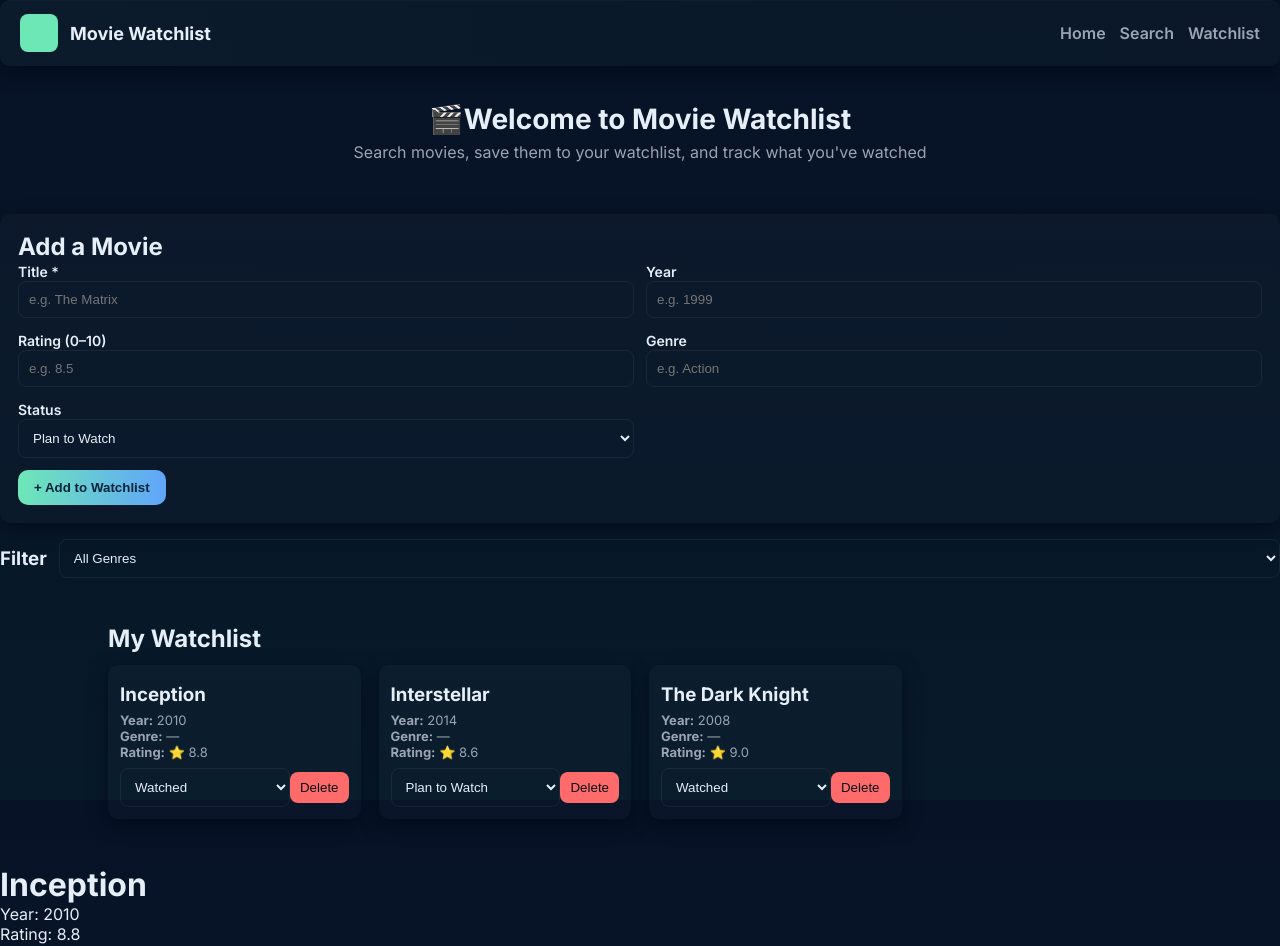
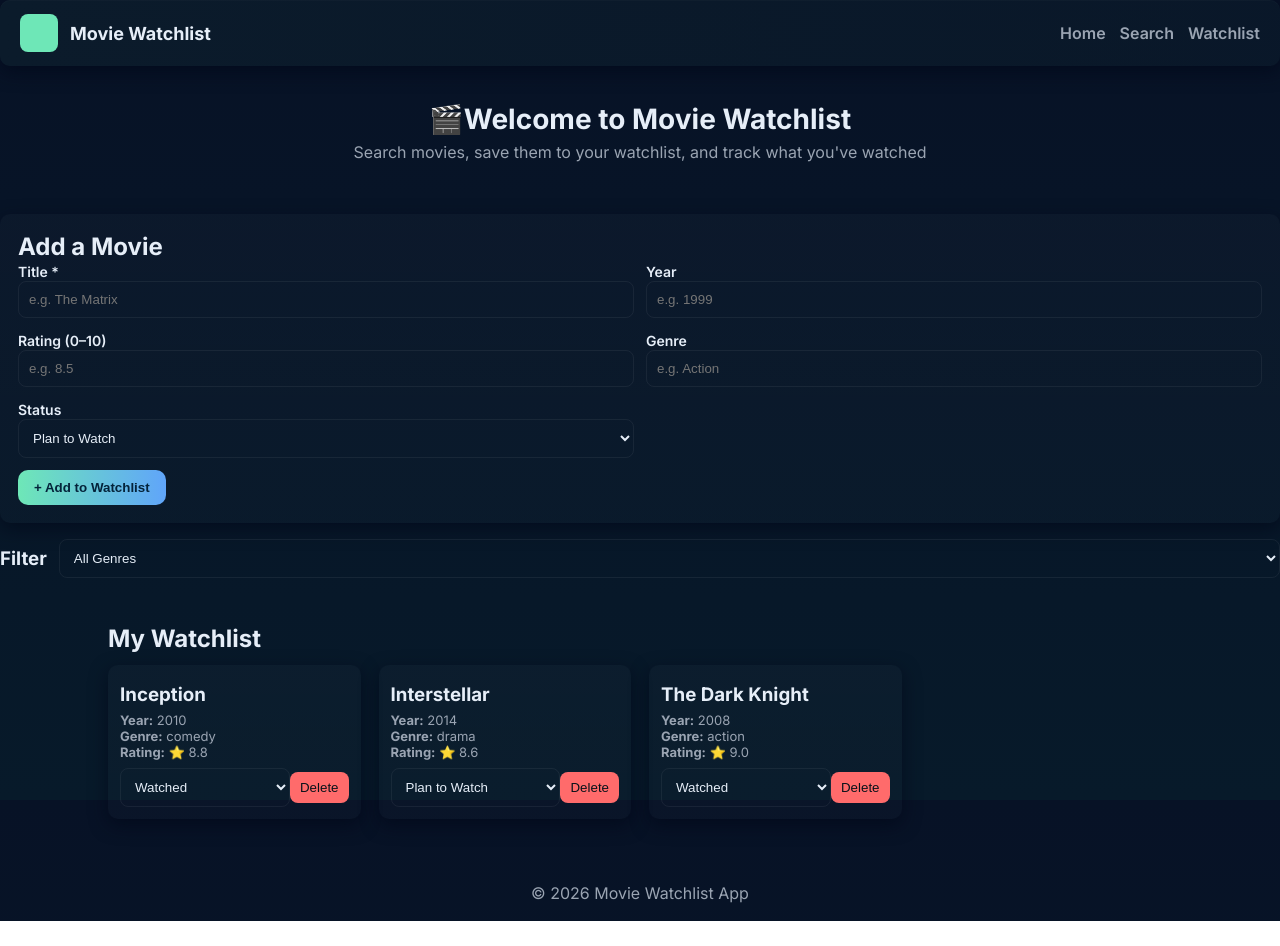
Before and after one commit to ludemond/Group-project, a React (Vite) app: page / in a window 1280 px wide. Shown: the top 946 px of the page. After the commit the page ends 921 px from the top, so only its background shows below. Built offline with nearby package versions, Linux system fonts and the light colour scheme.

Commit message:
finalising

```diff
--- a/src/App.jsx
+++ b/src/App.jsx
@@ -5,14 +5,16 @@ import Footer from "./components/Footer";
 import MovieList from "./components/MovieList";
 import "./App.css";
 import MovieForm from "./components/MovieForm";
-import MovieDetails from "./pages/MovieDetails";
+// import MovieDetails from "./pages/MovieDetails";
 import MovieFilter from "./components/MovieFilter";
 function App() {
     const [movies, setMovies] = useState([
-    { id: 1, title: 'Inception', year: '2010', rating: '8.8', status: 'Watched' },
-    { id: 2, title: 'Interstellar', year: '2014', rating: '8.6', status: 'Plan to Watch' },
-    { id: 3, title: 'The Dark Knight', year: '2008', rating: '9.0', status: 'Watched' }
+    { id: 1, title: 'Inception', year: '2010', rating: '8.8', status: 'Watched',genre:"comedy" },
+    { id: 2, title: 'Interstellar', year: '2014', rating: '8.6', status: 'Plan to Watch',genre:"drama" },
+    { id: 3, title: 'The Dark Knight', year: '2008', rating: '9.0', status: 'Watched',genre:"action" }
   ]);
+
+    const [selectedGenre, setSelectedGenre] = useState('All Genres');
 
   const addMovie=(newMovie)=>{
     setMovies((prev)=>[
@@ -34,9 +36,13 @@ return (
             <Navbar />
             <Home />
             <MovieForm onAddMovie={addMovie} />
-            <MovieFilter />
-            <MovieList moviesList={movies} onDeleteMovie={deleteMovie} onChangeStatus={updateMovieStatus} />
-            <MovieDetails movie={movies[0]} />
+            <MovieFilter selectedGenre={selectedGenre} onChange={setSelectedGenre} />
+            <MovieList moviesList={
+              selectedGenre && selectedGenre !== 'All Genres'
+                ? movies.filter(m => (m.genre || '').toLowerCase() === selectedGenre.toLowerCase())
+                : movies
+            } onDeleteMovie={deleteMovie} onChangeStatus={updateMovieStatus} />
+            {/* <MovieDetails movie={movies[0]} /> */}
             <Footer />
         </>
     );
```
